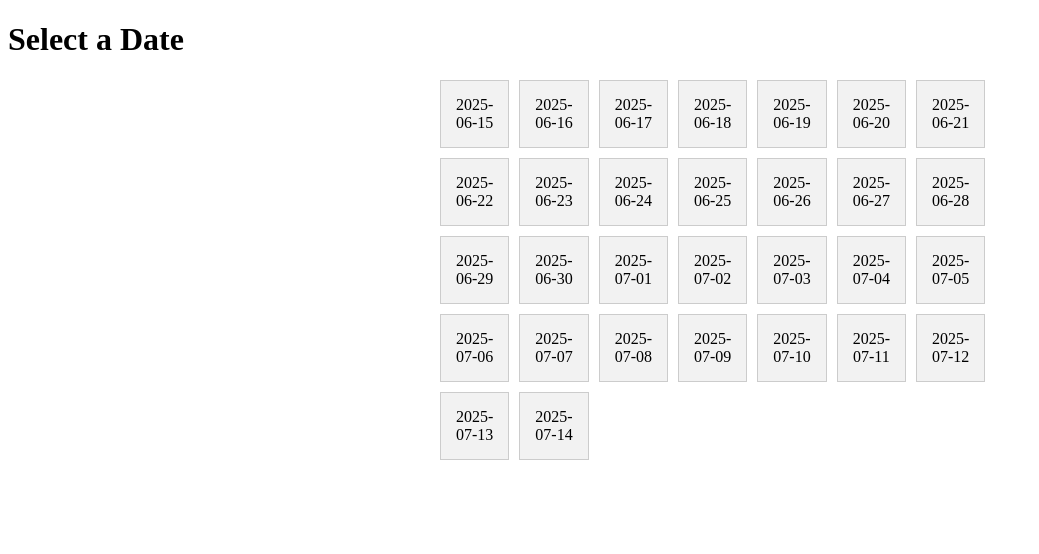
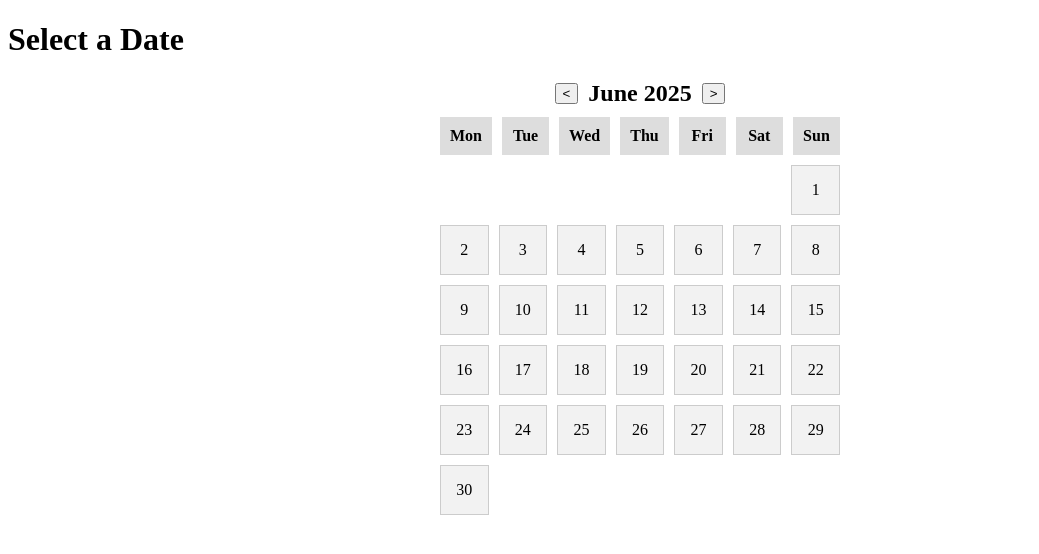
Before and after one commit to Zehaa04/AppointmentApp-cloud, a website: page public/index.html in a window 1280 px wide. Shown: the whole page, without its empty margins (0-1039 px from the left). Drawn offline with Linux system fonts and the light colour scheme.

Commit message:
completely updated frontend
different look + changes to script.js

```diff
--- a/public/index.html
+++ b/public/index.html
@@ -1,14 +1,23 @@
 <!DOCTYPE html>
-
 <html>
 <head>
   <title>Appointment App</title>
   <link rel="stylesheet" href="styles.css">
 </head>
-
 <body>
   <h1>Select a Date</h1>
+  <div class="calendar-header">
+    <button id="prevMonth">&lt;</button>
+    <h2 id="monthYear"></h2>
+    <button id="nextMonth">&gt;</button>
+  </div>
+
+  <div class="weekdays">
+    <div>Mon</div><div>Tue</div><div>Wed</div><div>Thu</div><div>Fri</div><div>Sat</div><div>Sun</div>
+  </div>
+
   <div class="calendar" id="calendar"></div>
+
   <p id="linkOutput"></p>
 
   <script src="script.js"></script>
--- a/public/script.js
+++ b/public/script.js
@@ -1,20 +1,36 @@
 const calendarDiv = document.getElementById('calendar');
 const linkOutput = document.getElementById('linkOutput');
-const today = new Date();
+const monthYear = document.getElementById('monthYear');
+const prevBtn = document.getElementById('prevMonth');
+const nextBtn = document.getElementById('nextMonth');
 
-for (let i = 0; i < 30; i++) {
-  const day = new Date();
-  day.setDate(today.getDate() + i);
+let currentDate = new Date();
 
+function renderCalendar(date) {
+  calendarDiv.innerHTML = '';
+  const year = date.getFullYear();
+  const month = date.getMonth();
+
+  const firstDay = new Date(year, month, 1);
+  const lastDay = new Date(year, month + 1, 0);
+
+  const startDay = (firstDay.getDay() + 6) % 7; // Convert Sunday (0) to 6
+  const totalDays = lastDay.getDate();
+
+  monthYear.innerText = `${date.toLocaleString('default', { month: 'long' })} ${year}`;
+
+  for (let i = 0; i < startDay; i++) {
+    calendarDiv.appendChild(document.createElement('div'));
+  }
+
+  for (let day = 1; day <= totalDays; day++) {
     const div = document.createElement('div');
     div.className = 'day';
-  const formattedDate = day.toISOString().split('T')[0];
-  div.innerText = formattedDate;
+    const formattedDate = new Date(year, month, day).toISOString().split('T')[0];
+    div.innerText = day;
 
     div.onclick = async () => {
       const time = prompt(`Enter time for the appointment on ${formattedDate} (HH:MM):`);
-
-
       if (!time || !/^\d{2}:\d{2}$/.test(time)) {
         alert("Invalid time format. Please use HH:MM.");
         return;
@@ -41,3 +57,16 @@ for (let i = 0; i < 30; i++) {
 
     calendarDiv.appendChild(div);
   }
+}
+
+prevBtn.onclick = () => {
+  currentDate.setMonth(currentDate.getMonth() - 1);
+  renderCalendar(currentDate);
+};
+
+nextBtn.onclick = () => {
+  currentDate.setMonth(currentDate.getMonth() + 1);
+  renderCalendar(currentDate);
+};
+
+renderCalendar(currentDate);
--- a/public/styles.css
+++ b/public/styles.css
@@ -1,16 +1,33 @@
-.calendar {
+.calendar-header {
+  display: flex;
+  justify-content: center;
+  align-items: center;
+  gap: 10px;
+}
+
+#monthYear {
+  margin: 0;
+}
+
+.weekdays, .calendar {
   display: grid;
   grid-template-columns: repeat(7, 1fr);
   gap: 10px;
   max-width: 400px;
-  margin: 20px auto;
+  margin: 10px auto;
+  text-align: center;
+}
+
+.weekdays div {
+  font-weight: bold;
+  background-color: #ddd;
+  padding: 10px;
 }
 
 .day {
   padding: 15px;
   background: #f2f2f2;
   border: 1px solid #ccc;
-  text-align: center;
   cursor: pointer;
 }
 
```
Lines whose indentation alone changed are shown as unchanged.
